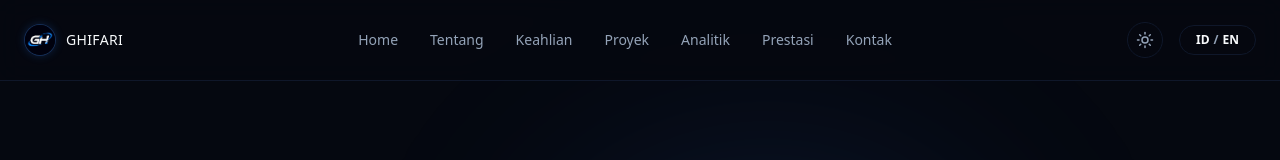
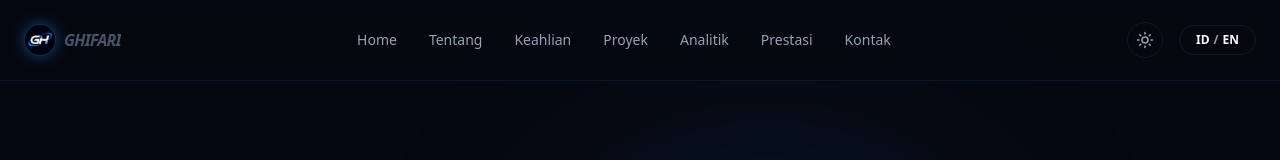
Before and after one commit to gipar11/MyGhifarii, a Next.js app: page / in a window 1280 px wide. Shown: the top 160 px of the page. Built offline with nearby package versions, Linux system fonts and the light colour scheme.

Commit message:
Menambahkan efek shimmer pada logo, teks navbar, dan preloader

```diff
--- a/app/components/global/Navbar.tsx
+++ b/app/components/global/Navbar.tsx
@@ -2,6 +2,7 @@
 import { Sun, Moon } from "lucide-react";
 import Link from "next/link";
 import { useEffect, useState } from "react";
+import { motion } from "motion/react";
 
 interface NavbarProps {
   lang: "ID" | "EN";
@@ -39,18 +40,25 @@ export default function Navbar({ lang, setLang }: NavbarProps) {
       <div className="max-w-7xl mx-auto px-6 h-20 flex items-center justify-between">
 
         {/* Logo & Teks Brand */}
-        <Link href="/" className="flex items-center gap-2.5 group">
-          {/* Logo Bulat (Diperkecil jadi 8x8 / 32px) */}
-          <div className="w-8 h-8 rounded-full overflow-hidden border border-primary/30 shadow-[0_0_10px_rgba(59,130,246,0.2)] group-hover:shadow-[0_0_15px_rgba(59,130,246,0.5)] transition-all duration-300 flex items-center justify-center bg-background">
+        <Link href="/" className="flex items-center gap-2 group">
+
+          {/* Logo Bulat dengan Efek Cahaya Berdenyut */}
+          <motion.div
+            className="w-8 h-8 rounded-full overflow-hidden border border-primary/30 flex items-center justify-center bg-background relative"
+            animate={{
+              boxShadow: ["0px 0px 10px rgba(59,130,246,0.2)", "0px 0px 20px rgba(59,130,246,0.6)", "0px 0px 10px rgba(59,130,246,0.2)"]
+            }}
+            transition={{ repeat: Infinity, duration: 2, ease: "easeInOut" }}
+          >
             <img
               src="/logo GH.png"
               alt="GH Logo"
               className="w-full h-full object-cover scale-110"
             />
-          </div>
+          </motion.div>
 
-          {/* Teks Brand (Kecil, Rapat, Font Sans) */}
-          <span className="text-sm font-sans font-medium tracking-wide text-textMain group-hover:text-primary transition-colors duration-300">
+          {/* Teks Brand dengan Efek Sinar Berjalan di dalam Huruf */}
+          <span className="text-base font-heading italic font-bold tracking-tighter text-shimmer">
             GHIFARI
           </span>
         </Link>
--- a/app/components/global/Preloader.tsx
+++ b/app/components/global/Preloader.tsx
@@ -41,22 +41,22 @@ export default function Preloader() {
         {/* 3. Cahaya Denyut (Pulse) */}
         <div className="absolute w-24 h-24 bg-primary/20 rounded-full blur-xl animate-pulse" />
 
-        {/* 4. Logo GH (Dipotong jadi bulat) */}
-        <div className="relative z-10 w-24 h-24 rounded-full overflow-hidden border-2 border-primary/30 shadow-[0_0_20px_rgba(59,130,246,0.4)] flex items-center justify-center bg-background">
-            <img
-              src="/logo GH.png"
-              alt="GH Logo"
-              // Kita perkecil ukurannya sedikit agar pas di dalam lingkaran
-              className="w-full h-full object-cover scale-110"
-            />
+        {/* 4. Logo Diam di Tengah */}
+        <div className="relative z-10 w-20 h-20 rounded-full border-2 border-primary/30 shadow-[0_0_20px_rgba(59,130,246,0.4)] flex items-center justify-center bg-background overflow-hidden">
+          <img
+            src="/logo GH.png"
+            alt="GH Logo"
+            className="w-full h-full object-cover scale-110"
+          />
         </div>
       </motion.div>
 
+      {/* 5. Tulisan GHIFARI dengan Efek Shimmer Cepat */}
       <motion.h2
         initial={{ opacity: 0, y: 10 }}
         animate={{ opacity: 1, y: 0 }}
         transition={{ delay: 0.3, duration: 0.8 }}
-        className="text-2xl font-bold tracking-[0.3em] font-heading mb-8 text-textMain"
+        className="text-2xl font-bold tracking-[0.3em] font-heading mb-8 text-shimmer-fast"
       >
         GHIFARI
       </motion.h2>
@@ -70,7 +70,7 @@ export default function Preloader() {
           className="h-full bg-primary"
         />
       </div>
-      <p className="mt-4 text-textMuted text-sm animate-pulse">Loading...</p>
+      <p className="mt-4 text-textMuted text-sm animate-pulse">Loading Portfolio...</p>
     </motion.div>
   );
 }
--- a/app/globals.css
+++ b/app/globals.css
@@ -12,7 +12,7 @@
   --font-heading: var(--font-jakarta), sans-serif;
 }
 
-/* Trik Light Mode untuk Tailwind v4 */
+/* Pengaturan Dasar & Smooth Scroll */
 html {
   scroll-behavior: smooth;
 }
@@ -23,7 +23,7 @@ body {
   overflow-x: hidden;
 }
 
-/* Ketika class .dark dihapus dari <html>, warna ini yang akan aktif */
+/* Konfigurasi Light Mode */
 html:not(.dark) body {
   --color-background: #F8FAFC;
   --color-surface: #FFFFFF;
@@ -32,3 +32,106 @@ html:not(.dark) body {
   background-color: var(--color-background);
   color: var(--color-textMain);
 }
+
+/* =========================================
+   1. EFEK TEXT SHIMMER (Untuk Teks Navbar)
+   ========================================= */
+.text-shimmer {
+  background: linear-gradient(
+    90deg,
+    #475569 0%,
+    #475569 40%,
+    #FFFFFF 50%,    /* Kilauan putih terang */
+    #475569 60%,
+    #475569 100%
+  );
+  background-size: 200% auto;
+  color: transparent;
+  -webkit-background-clip: text;
+  background-clip: text;
+  animation: shimmer-text 6s linear infinite; /* Diperlambat jadi 6 detik */
+}
+
+@keyframes shimmer-text {
+  to {
+    background-position: -200% center;
+  }
+}
+
+/* Penyesuaian Teks untuk Light Mode */
+html:not(.dark) .text-shimmer {
+  background: linear-gradient(
+    90deg,
+    #CBD5E1 0%,
+    #CBD5E1 40%,
+    #000000 50%,
+    #CBD5E1 60%,
+    #CBD5E1 100%
+  );
+  background-size: 200% auto;
+  color: transparent;
+  -webkit-background-clip: text;
+  background-clip: text;
+}
+
+/* =========================================
+   2. EFEK LOGO SHIMMER (Untuk Logo Preloader)
+   ========================================= */
+.logo-shimmer {
+  position: relative;
+  overflow: hidden;
+}
+
+.logo-shimmer::after {
+  content: "";
+  position: absolute;
+  top: 0;
+  left: -100%;
+  width: 50%;
+  height: 100%;
+  background: linear-gradient(
+    90deg,
+    transparent,
+    rgba(255, 255, 255, 0.8),
+    transparent
+  );
+  transform: skewX(-20deg);
+  animation: shimmer-logo 6s infinite linear;
+}
+
+@keyframes shimmer-logo {
+  0% { left: -100%; }
+  20% { left: 200%; }
+  100% { left: 200%; }
+}
+/* Shimmer cepat khusus untuk Preloader (Durasi 2 detik) */
+.text-shimmer-fast {
+  background: linear-gradient(
+    90deg,
+    #475569 0%,
+    #475569 40%,
+    #FFFFFF 50%,
+    #475569 60%,
+    #475569 100%
+  );
+  background-size: 200% auto;
+  color: transparent;
+  -webkit-background-clip: text;
+  background-clip: text;
+  animation: shimmer-text 2s linear infinite; /* Lebih cepat dari yang 6s */
+}
+
+html:not(.dark) .text-shimmer-fast {
+  background: linear-gradient(
+    90deg,
+    #CBD5E1 0%,
+    #CBD5E1 40%,
+    #000000 50%,
+    #CBD5E1 60%,
+    #CBD5E1 100%
+  );
+  background-size: 200% auto;
+  color: transparent;
+  -webkit-background-clip: text;
+  background-clip: text;
+}
```
